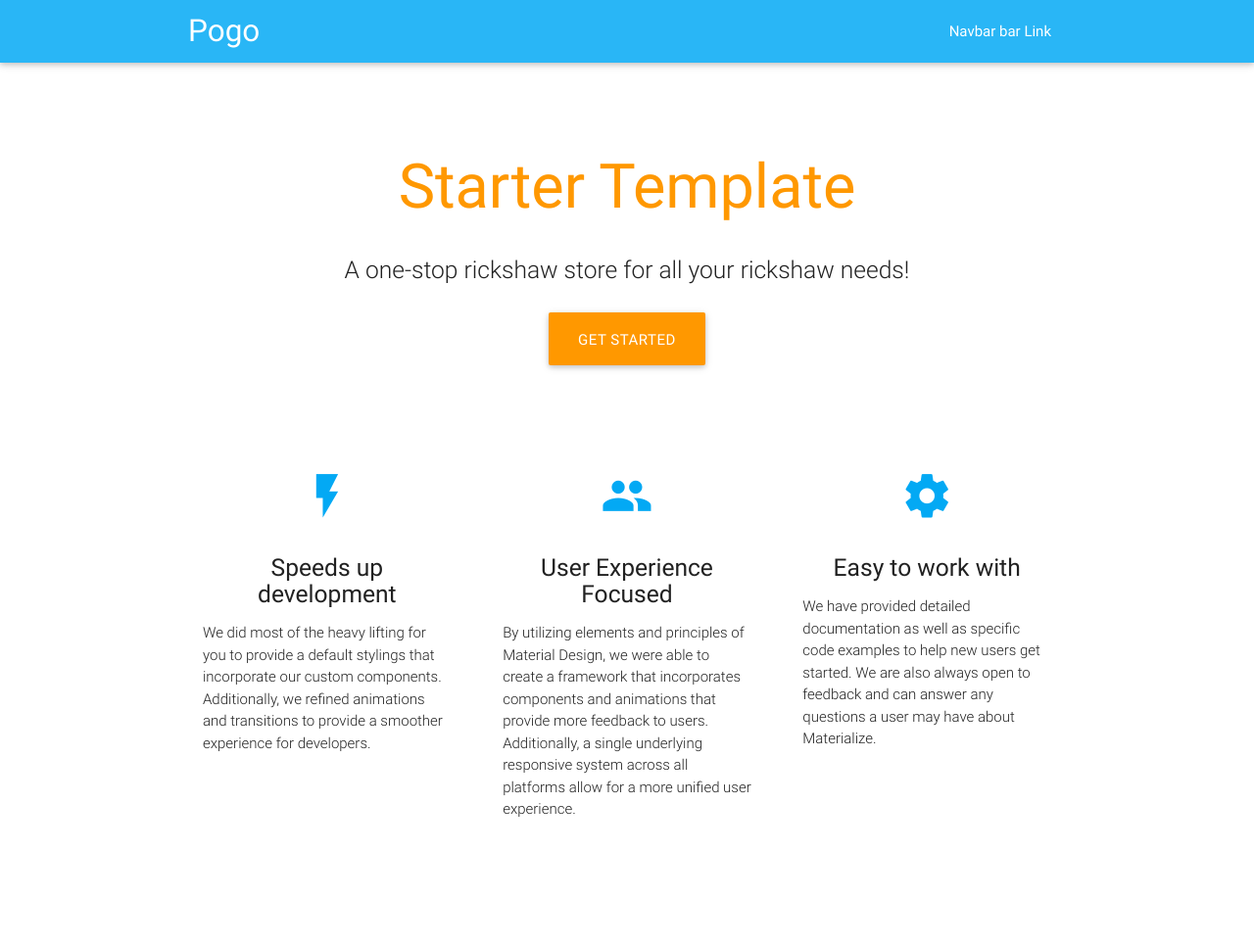
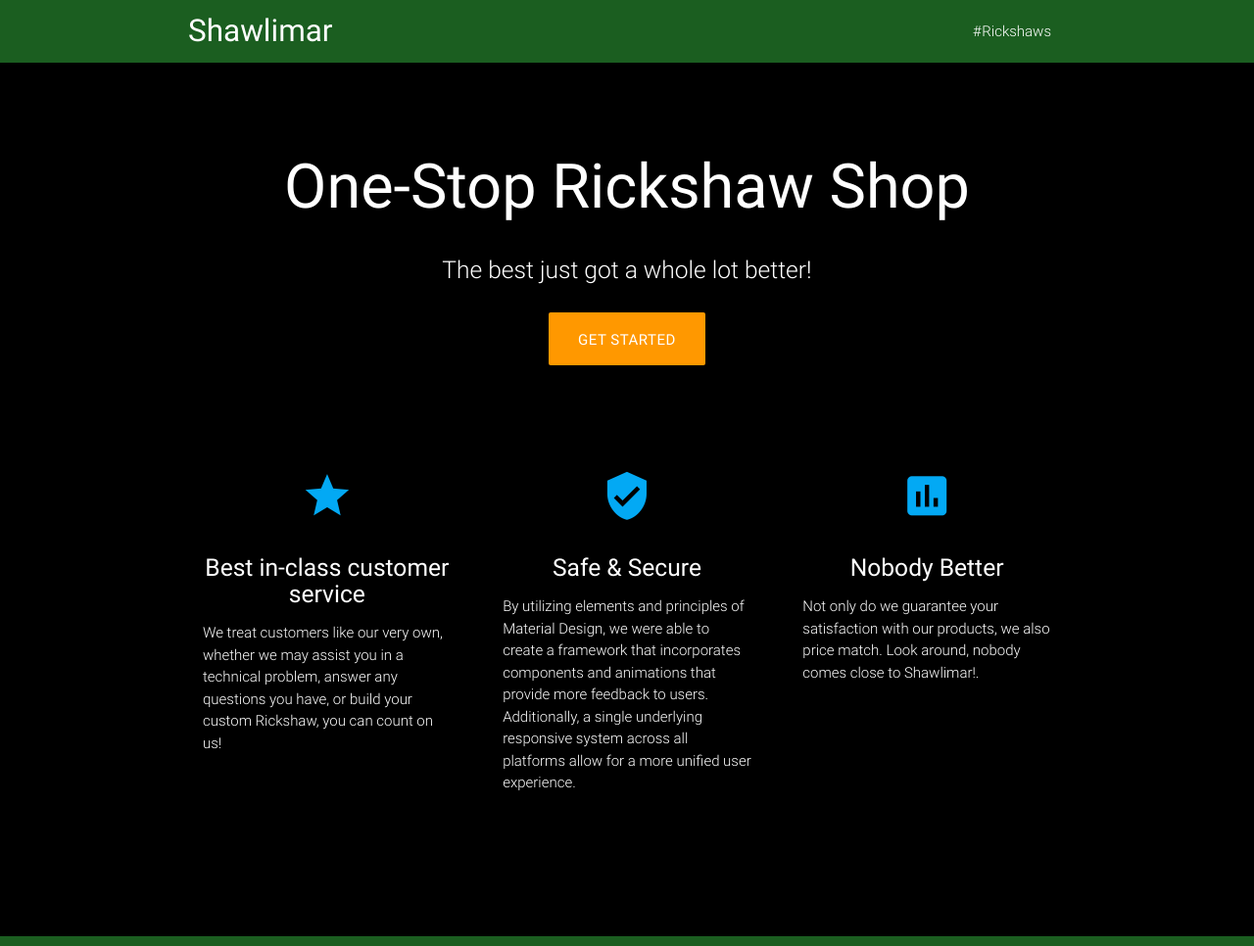
Before and after one commit to fakekd/TwentyPrecent, a plain HTML site: page index.html in a window 1280 px wide. Shown: the top 966 px of the page at 98% size. Drawn offline with nearby package versions, Linux system fonts and the light colour scheme.

Commit message:
Pre-MidTerm

```diff
--- a/index.html
+++ b/index.html
@@ -3,32 +3,33 @@
 <head>
   <meta http-equiv="Content-Type" content="text/html; charset=UTF-8"/>
   <meta name="viewport" content="width=device-width, initial-scale=1, maximum-scale=1.0"/>
-  <title>Starter Template - Materialize</title>
+  <title>Home</title>
 
   <!-- CSS  -->
   <link href="https://fonts.googleapis.com/icon?family=Material+Icons" rel="stylesheet">
   <link href="css/materialize.css" type="text/css" rel="stylesheet" media="screen,projection"/>
   <link href="css/style.css" type="text/css" rel="stylesheet" media="screen,projection"/>
 </head>
+<div class="black">
 <body>
-  <nav class="light-blue lighten-1" role="navigation">
-    <div class="nav-wrapper container"><a id="logo-container" href="#" class="brand-logo">Pogo</a>
+  <nav class="green darken-4" role="navigation">
+    <div class="nav-wrapper container"><a id="logo-container" href="#" class="brand-logo">Shawlimar</a>
       <ul class="right hide-on-med-and-down">
-        <li><a href="#">Navbar bar Link</a></li>
+        <li><a class="light"href="#">#Rickshaws</a></li>
       </ul>
 
       <ul id="nav-mobile" class="side-nav">
         <li><a href="#">Navbar Link</a></li>
       </ul>
-      <a href="#" data-activates="nav-mobile" class="button-collapse"><i class="material-icons">lenu</i></a>
+      <a href="#" data-activates="nav-mobile" class="button-collapse"><i class="material-icons">menu</i></a>
     </div>
   </nav>
   <div class="section no-pad-bot" id="index-banner">
     <div class="container">
       <br><br>
-      <h1 class="header center orange-text">Starter Template</h1>
+      <h1 class="header center white-text">One-Stop Rickshaw Shop</h1>
       <div class="row center">
-        <h5 class="header col s12 light">A one-stop rickshaw store for all your rickshaw needs!</h5>
+        <h5 class="header col s12 white-text light">The best just got a whole lot better!</h5>
       </div>
       <div class="row center">
         <a href="http://materializecss.com/getting-started.html" id="download-button" class="btn-large waves-effect waves-light orange">Get Started</a>
@@ -46,28 +47,28 @@
       <div class="row">
         <div class="col s12 m4">
           <div class="icon-block">
-            <h2 class="center light-blue-text"><i class="material-icons">flash_on</i></h2>
-            <h5 class="center">Speeds up development</h5>
+            <h2 class="center light-blue-text"><i class="large material-icons">grade</i></h2>
+            <h5 class="center white-text">Best in-class customer service</h5>
 
-            <p class="light">We did most of the heavy lifting for you to provide a default stylings that incorporate our custom components. Additionally, we refined animations and transitions to provide a smoother experience for developers.</p>
+            <p class="white-text light">We treat customers like our very own, whether we may assist you in a technical problem, answer any questions you have, or build your custom Rickshaw, you can count on us!</p>
           </div>
         </div>
 
         <div class="col s12 m4">
           <div class="icon-block">
-            <h2 class="center light-blue-text"><i class="material-icons">group</i></h2>
-            <h5 class="center">User Experience Focused</h5>
+            <h2 class="center light-blue-text"><i class="large material-icons">verified_user</i></h2>
+            <h5 class="center white-text">Safe & Secure</h5>
 
-            <p class="light">By utilizing elements and principles of Material Design, we were able to create a framework that incorporates components and animations that provide more feedback to users. Additionally, a single underlying responsive system across all platforms allow for a more unified user experience.</p>
+            <p class="white-text light">By utilizing elements and principles of Material Design, we were able to create a framework that incorporates components and animations that provide more feedback to users. Additionally, a single underlying responsive system across all platforms allow for a more unified user experience.</p>
           </div>
         </div>
 
         <div class="col s12 m4">
           <div class="icon-block">
-            <h2 class="center light-blue-text"><i class="material-icons">settings</i></h2>
-            <h5 class="center">Easy to work with</h5>
+            <h2 class="center light-blue-text"><i class="large material-icons">assessment</i></h2>
+            <h5 class="center white-text">Nobody Better</h5>
 
-            <p class="light">We have provided detailed documentation as well as specific code examples to help new users get started. We are also always open to feedback and can answer any questions a user may have about Materialize.</p>
+            <p class="white-text light">Not only do we guarantee your satisfaction with our products, we also price match. Look around, nobody comes close to Shawlimar!.</p>
           </div>
         </div>
       </div>
@@ -85,7 +86,7 @@
       <div class="row">
         <div class="col l6 s12">
           <h5 class="white-text center">A little bit about us</h5>
-          <p class="white-text">We are a group of Granite Bay High School students who were inspired to make a website in our class of GBIT. All of us are of the Pakistani background, which is reperesented in the colors of the website and also the major service we provide.</p>
+          <p class="white-text light">We are a group of Granite Bay High School students who were inspired to make a website in our class of GBIT. All of us are of the Pakistani background, which is reperesented in the colors of the website and also the major service we provide.</p>
 
 
         </div>
@@ -111,11 +112,11 @@
     </div>
     <div class="footer-copyright">
       <div class="container white-text">
-      Made by <a class="white-text text-lighten-5" href="http://materializecss.com">Materialize</a> and edited by the development team.
+      Made by <a class="white-text" href="http://materializecss.com">Materialize</a> and edited by the development team.
       </div>
     </div>
   </footer>
-
+</div>
 
   <!--  Scripts-->
   <script src="https://code.jquery.com/jquery-2.1.1.min.js"></script>
```
